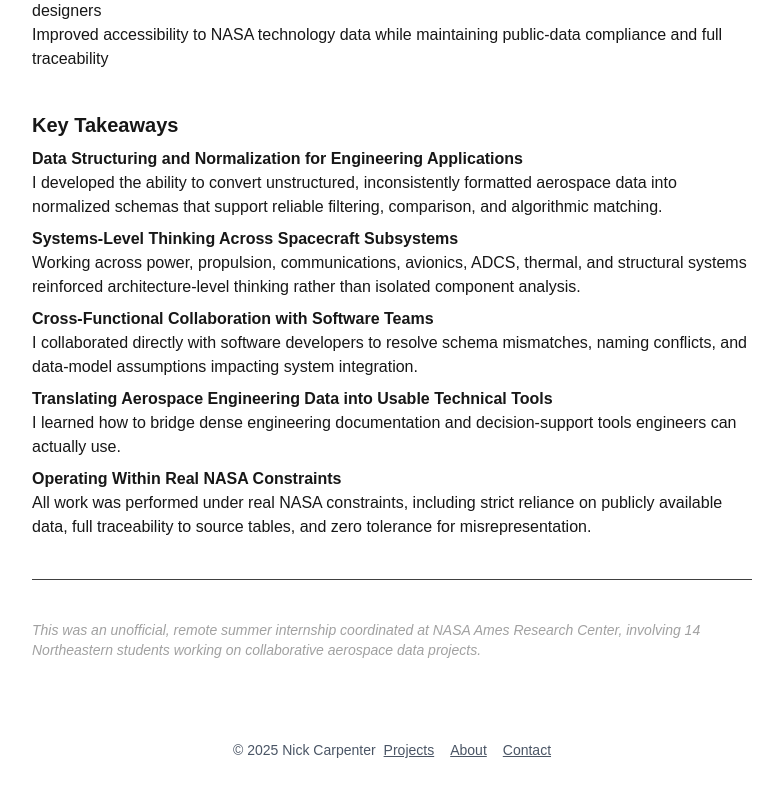
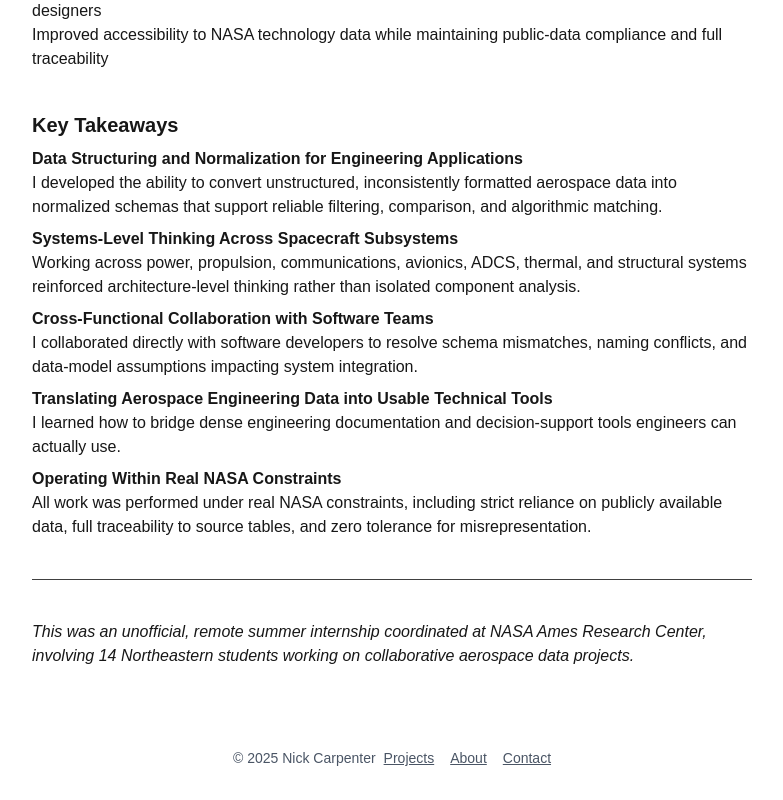
Before and after one commit to nickc32849/personal_website, a Next.js app: page /projects/nasa in a window 1280 px wide. Shown: the part 2006-2806 px from the top of the page, without its empty margins (248-1031 px from the left). Built offline with nearby package versions, Linux system fonts and the light colour scheme.

Commit message:
Replace NASA project page with finalized content from doc

```diff
--- a/app/projects/nasa/page.tsx
+++ b/app/projects/nasa/page.tsx
@@ -192,7 +192,7 @@ export default function NASAPage() {
 
         <hr className="my-10 border-neutral-700" />
 
-        <p className="italic text-sm text-neutral-400">
+        <p className="italic">
           This was an unofficial, remote summer internship coordinated at NASA
           Ames Research Center, involving 14 Northeastern students working on
           collaborative aerospace data projects.
```
